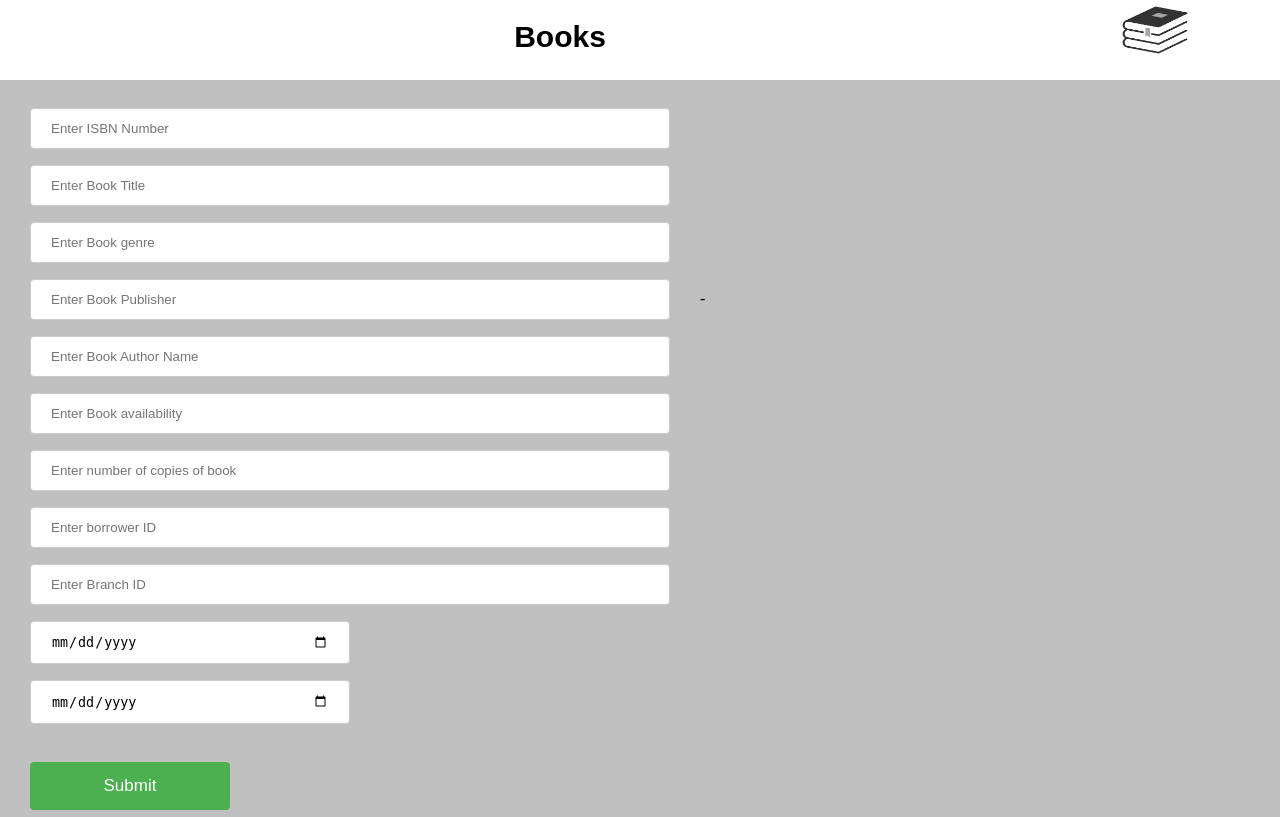
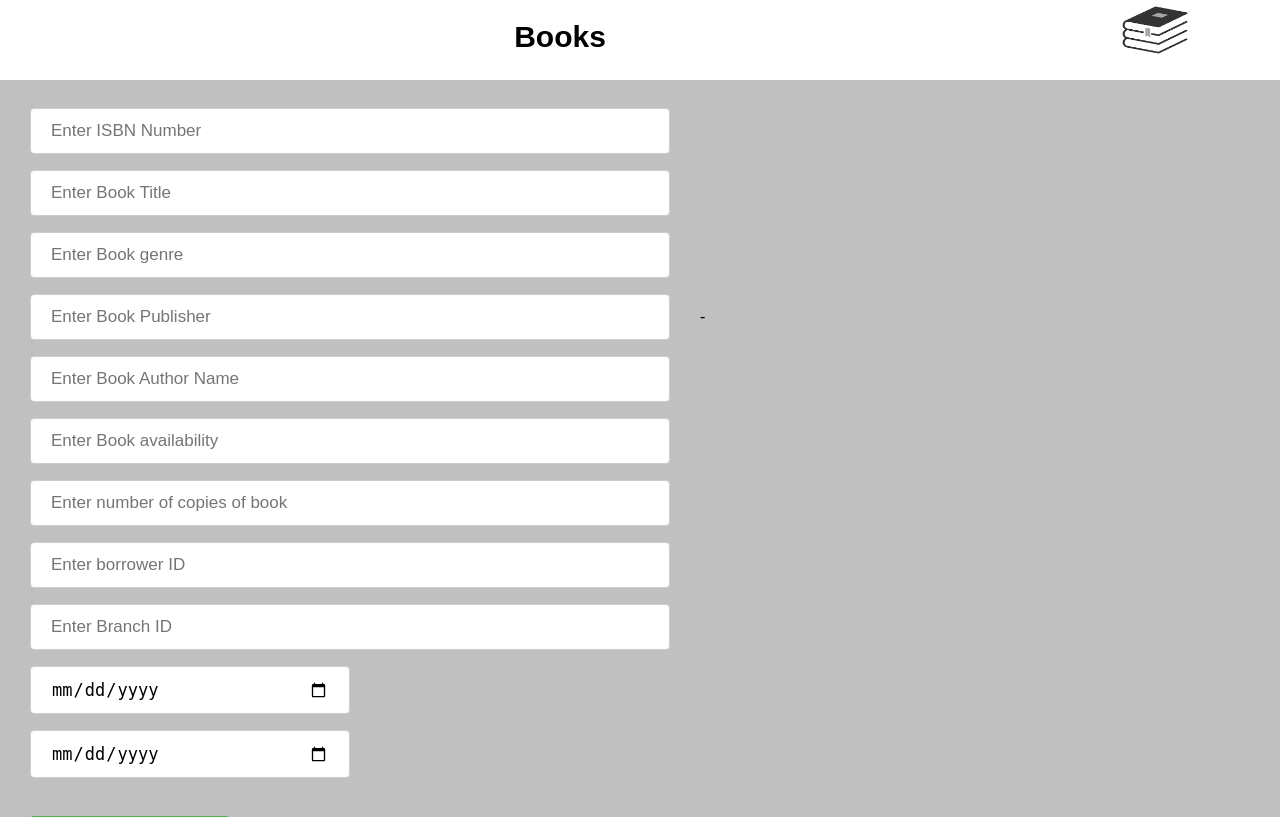
Before and after one commit to TegSingh/DMS-Project-Phase-3, a Flask app: template templates/books.html in a window 1280 px wide. Shown: the top 817 px of the page. Run offline with Flask 2, Linux system fonts and the light colour scheme; the template is opened without the code that fills it, so the values that code supplies are empty; parts of the project's set-up code (start-up, migrations or seed data) failed here and were passed over.

Commit message:
Update stylesheet.css

```diff
--- a/static/css/stylesheet.css
+++ b/static/css/stylesheet.css
@@ -41,7 +41,8 @@ input[type="text"], input[type="number"], input[type="password"], input[type="em
     display: inline-block;
     border: 1px solid #ccc;
     border-radius: 4px;
-    box-sizing: border-box
+    box-sizing: border-box;
+    font-size: 17px;
 
 }
 input[type="submit"]{
@@ -69,7 +70,8 @@ input[type="date"]{
     display: inline-block;
     border: 1px solid #ccc;
     border-radius: 4px;
-    box-sizing: border-box
+    box-sizing: border-box;
+    font-size: 17px;
 }
 table {
 font-family: Arial, Helvetica, sans-serif;
```
